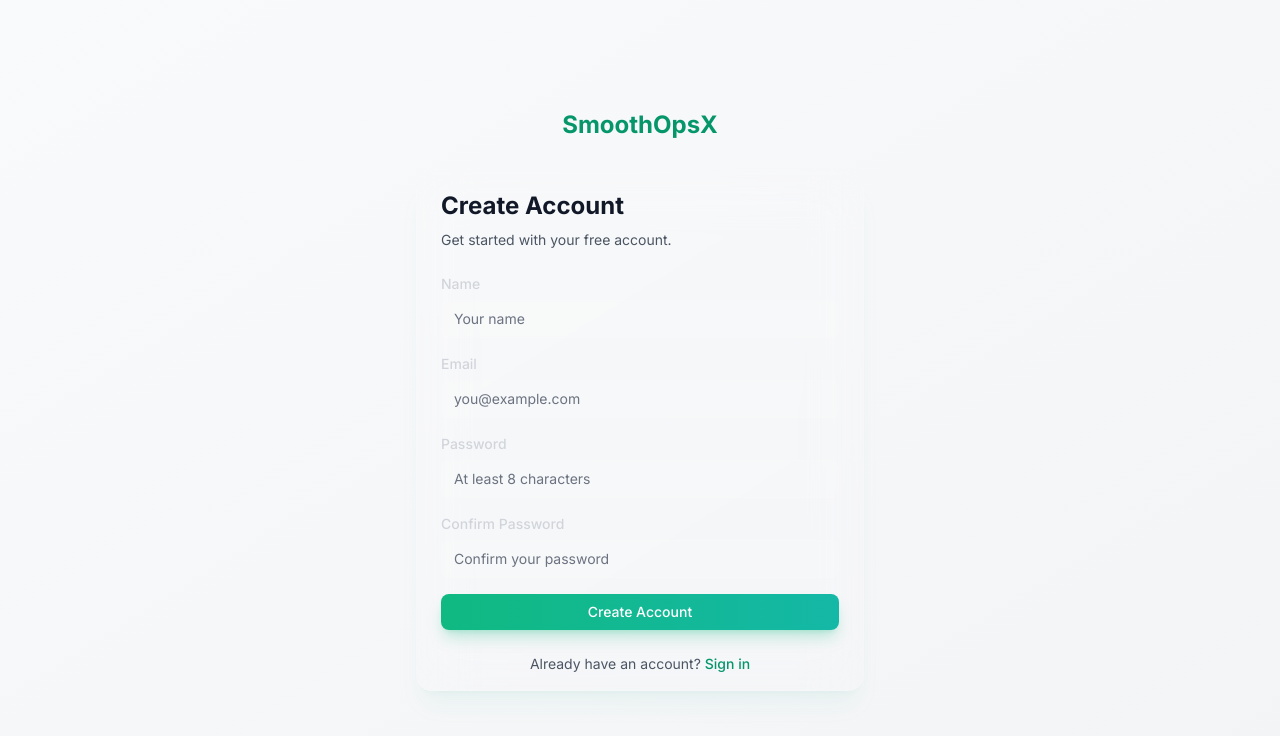
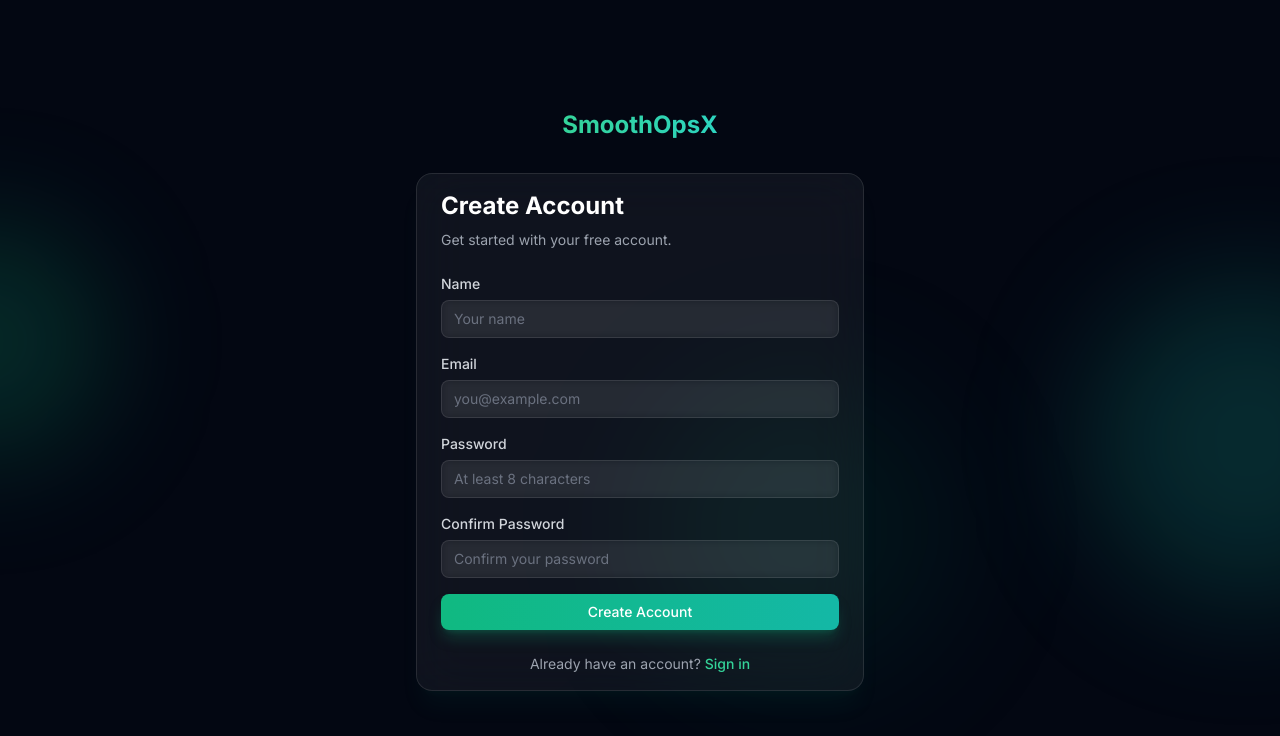
Before and after one commit to PROGAMINGBOX/notherobrinesmplol, a Next.js app: page /signup in a window 1280 px wide. Shown: the top 736 px of the page. Built offline with nearby package versions, Linux system fonts and the light colour scheme.

Commit message:
feat: redesign auth pages and onboarding with glassmorphism and emerald accents

```diff
--- a/app/(auth)/layout.tsx
+++ b/app/(auth)/layout.tsx
@@ -6,16 +6,23 @@ export default function AuthLayout({
   children: React.ReactNode;
 }) {
   return (
-    <div className="flex min-h-screen flex-col items-center justify-center bg-gradient-to-br from-gray-50 to-gray-100 px-4 dark:from-gray-950 dark:to-gray-900">
-      <div className="mb-8">
+    <div className="relative flex min-h-screen flex-col items-center justify-center bg-gray-950 px-4 overflow-hidden">
+      {/* Animated gradient orbs */}
+      <div className="absolute top-1/4 -left-32 h-64 w-64 rounded-full bg-emerald-500/20 blur-3xl animate-blob" />
+      <div className="absolute bottom-1/4 -right-32 h-80 w-80 rounded-full bg-teal-500/20 blur-3xl animate-blob [animation-delay:2s]" />
+      <div className="absolute top-1/2 left-1/2 -translate-x-1/2 -translate-y-1/2 h-72 w-72 rounded-full bg-emerald-600/10 blur-3xl animate-blob [animation-delay:4s]" />
+
+      <div className="relative z-10 mb-8">
         <Link
           href="/"
-          className="text-2xl font-bold text-primary-600 dark:text-primary-400"
+          className="text-2xl font-bold bg-gradient-to-r from-emerald-400 to-teal-400 bg-clip-text text-transparent"
         >
           SmoothOpsX
         </Link>
       </div>
-      {children}
+      <div className="relative z-10 w-full flex flex-col items-center">
+        {children}
+      </div>
     </div>
   );
 }
--- a/app/(auth)/signin/page.tsx
+++ b/app/(auth)/signin/page.tsx
@@ -42,15 +42,15 @@ export default function SignInPage() {
 
   return (
     <Card className="w-full max-w-md">
-      <h1 className="text-2xl font-bold text-gray-900 dark:text-white">
+      <h1 className="text-2xl font-bold text-white">
         Sign In
       </h1>
-      <p className="mt-2 text-sm text-gray-600 dark:text-gray-400">
+      <p className="mt-2 text-sm text-gray-400">
         Welcome back. Sign in to your account.
       </p>
 
       {error && (
-        <div className="mt-4 rounded-lg bg-red-50 px-4 py-3 text-sm text-red-700 dark:bg-red-900/20 dark:text-red-400">
+        <div className="mt-4 rounded-lg bg-red-500/10 border border-red-500/30 px-4 py-3 text-sm text-red-400">
           {error}
         </div>
       )}
@@ -85,11 +85,11 @@ export default function SignInPage() {
         </Button>
       </form>
 
-      <p className="mt-6 text-center text-sm text-gray-600 dark:text-gray-400">
+      <p className="mt-6 text-center text-sm text-gray-400">
         Don&apos;t have an account?{" "}
         <Link
           href="/signup"
-          className="font-medium text-primary-600 hover:text-primary-500 dark:text-primary-400"
+          className="font-medium text-emerald-400 hover:text-emerald-300"
         >
           Sign up
         </Link>
--- a/app/(auth)/signup/page.tsx
+++ b/app/(auth)/signup/page.tsx
@@ -87,15 +87,15 @@ export default function SignUpPage() {
 
   return (
     <Card className="w-full max-w-md">
-      <h1 className="text-2xl font-bold text-gray-900 dark:text-white">
+      <h1 className="text-2xl font-bold text-white">
         Create Account
       </h1>
-      <p className="mt-2 text-sm text-gray-600 dark:text-gray-400">
+      <p className="mt-2 text-sm text-gray-400">
         Get started with your free account.
       </p>
 
       {serverError && (
-        <div className="mt-4 rounded-lg bg-red-50 px-4 py-3 text-sm text-red-700 dark:bg-red-900/20 dark:text-red-400">
+        <div className="mt-4 rounded-lg bg-red-500/10 border border-red-500/30 px-4 py-3 text-sm text-red-400">
           {serverError}
         </div>
       )}
@@ -152,11 +152,11 @@ export default function SignUpPage() {
         </Button>
       </form>
 
-      <p className="mt-6 text-center text-sm text-gray-600 dark:text-gray-400">
+      <p className="mt-6 text-center text-sm text-gray-400">
         Already have an account?{" "}
         <Link
           href="/signin"
-          className="font-medium text-primary-600 hover:text-primary-500 dark:text-primary-400"
+          className="font-medium text-emerald-400 hover:text-emerald-300"
         >
           Sign in
         </Link>
--- a/app/onboarding/page.tsx
+++ b/app/onboarding/page.tsx
@@ -91,25 +91,28 @@ export default function OnboardingPage() {
   };
 
   return (
-    <div className="min-h-screen bg-gray-50 dark:bg-gray-950 flex flex-col items-center justify-center p-4">
-      <div className="w-full max-w-2xl">
-        <h1 className="text-2xl font-bold text-center mb-2 text-gray-900 dark:text-white">
+    <div className="relative min-h-screen bg-gray-950 flex flex-col items-center justify-center p-4 overflow-hidden">
+      {/* Background animated orb */}
+      <div className="absolute top-1/3 right-1/4 h-96 w-96 rounded-full bg-emerald-500/10 blur-3xl animate-blob" />
+
+      <div className="relative z-10 w-full max-w-2xl bg-white/5 backdrop-blur-xl border border-white/10 rounded-2xl p-8">
+        <h1 className="text-2xl font-bold text-center mb-2 text-white">
           Set up your compliance profile
         </h1>
-        <p className="text-center text-gray-600 dark:text-gray-400 mb-8">
+        <p className="text-center text-gray-400 mb-8">
           Step {step} of 3
         </p>
 
         {/* Progress bar */}
-        <div className="w-full bg-gray-200 dark:bg-gray-800 rounded-full h-2 mb-8">
+        <div className="w-full bg-white/10 rounded-full h-2 mb-8">
           <div
-            className="bg-primary-600 dark:bg-primary-500 h-2 rounded-full transition-all duration-300"
+            className="bg-gradient-to-r from-emerald-500 to-teal-500 h-2 rounded-full transition-all duration-300"
             style={{ width: `${(step / 3) * 100}%` }}
           />
         </div>
 
         {error && (
-          <div className="mb-4 p-3 rounded-lg bg-red-50 dark:bg-red-900/20 text-red-600 dark:text-red-400 text-sm">
+          <div className="mb-4 p-3 rounded-lg bg-red-500/10 border border-red-500/30 text-red-400 text-sm">
             {error}
           </div>
         )}
@@ -117,7 +120,7 @@ export default function OnboardingPage() {
         {/* Step 1: Business Type */}
         {step === 1 && (
           <div>
-            <h2 className="text-lg font-semibold mb-4 text-gray-900 dark:text-white">
+            <h2 className="text-lg font-semibold mb-4 text-white">
               What type of business do you run?
             </h2>
             <div className="grid grid-cols-2 md:grid-cols-4 gap-3">
@@ -125,10 +128,10 @@ export default function OnboardingPage() {
                 <button
                   key={type}
                   onClick={() => setBusinessType(type)}
-                  className={`p-4 rounded-lg border-2 text-sm font-medium transition-all ${
+                  className={`p-4 rounded-lg border text-sm font-medium transition-all ${
                     businessType === type
-                      ? "border-primary-500 bg-primary-50 dark:bg-primary-900/20 text-primary-700 dark:text-primary-300"
-                      : "border-gray-200 dark:border-gray-700 bg-white dark:bg-gray-900 text-gray-700 dark:text-gray-300 hover:border-gray-300 dark:hover:border-gray-600"
+                      ? "border-emerald-500/50 bg-emerald-500/20 text-emerald-300"
+                      : "border-white/10 bg-white/5 text-gray-300 hover:border-white/20"
                   }`}
                 >
                   {type}
@@ -141,7 +144,7 @@ export default function OnboardingPage() {
         {/* Step 2: Tech Stack */}
         {step === 2 && (
           <div>
-            <h2 className="text-lg font-semibold mb-4 text-gray-900 dark:text-white">
+            <h2 className="text-lg font-semibold mb-4 text-white">
               What technologies do you use?
             </h2>
             <div className="flex flex-wrap gap-3">
@@ -151,8 +154,8 @@ export default function OnboardingPage() {
                   onClick={() => toggleTechStack(tech)}
                   className={`px-4 py-2 rounded-full text-sm font-medium transition-all ${
                     techStack.includes(tech)
-                      ? "bg-primary-600 dark:bg-primary-500 text-white"
-                      : "bg-gray-100 dark:bg-gray-800 text-gray-700 dark:text-gray-300 hover:bg-gray-200 dark:hover:bg-gray-700"
+                      ? "bg-emerald-500/20 border border-emerald-500/50 text-emerald-300"
+                      : "bg-white/5 border border-white/10 text-gray-300 hover:border-white/20"
                   }`}
                 >
                   {tech}
@@ -165,7 +168,7 @@ export default function OnboardingPage() {
         {/* Step 3: Regions */}
         {step === 3 && (
           <div>
-            <h2 className="text-lg font-semibold mb-4 text-gray-900 dark:text-white">
+            <h2 className="text-lg font-semibold mb-4 text-white">
               Which regions do you operate in?
             </h2>
             <div className="space-y-2">
@@ -173,10 +176,10 @@ export default function OnboardingPage() {
                 <button
                   key={region.value}
                   onClick={() => toggleRegion(region.value)}
-                  className={`w-full text-left px-4 py-3 rounded-lg border-2 text-sm font-medium transition-all ${
+                  className={`w-full text-left px-4 py-3 rounded-lg border text-sm font-medium transition-all ${
                     regions.includes(region.value)
-                      ? "border-primary-500 bg-primary-50 dark:bg-primary-900/20 text-primary-700 dark:text-primary-300"
-                      : "border-gray-200 dark:border-gray-700 bg-white dark:bg-gray-900 text-gray-700 dark:text-gray-300 hover:border-gray-300 dark:hover:border-gray-600"
+                      ? "border-emerald-500/50 bg-emerald-500/20 text-emerald-300"
+                      : "border-white/10 bg-white/5 text-gray-300 hover:border-white/20"
                   }`}
                 >
                   {region.label}
```
Also changed, not shown: .agents/tasks/task-design-overhaul/features/FEAT-003.json.
